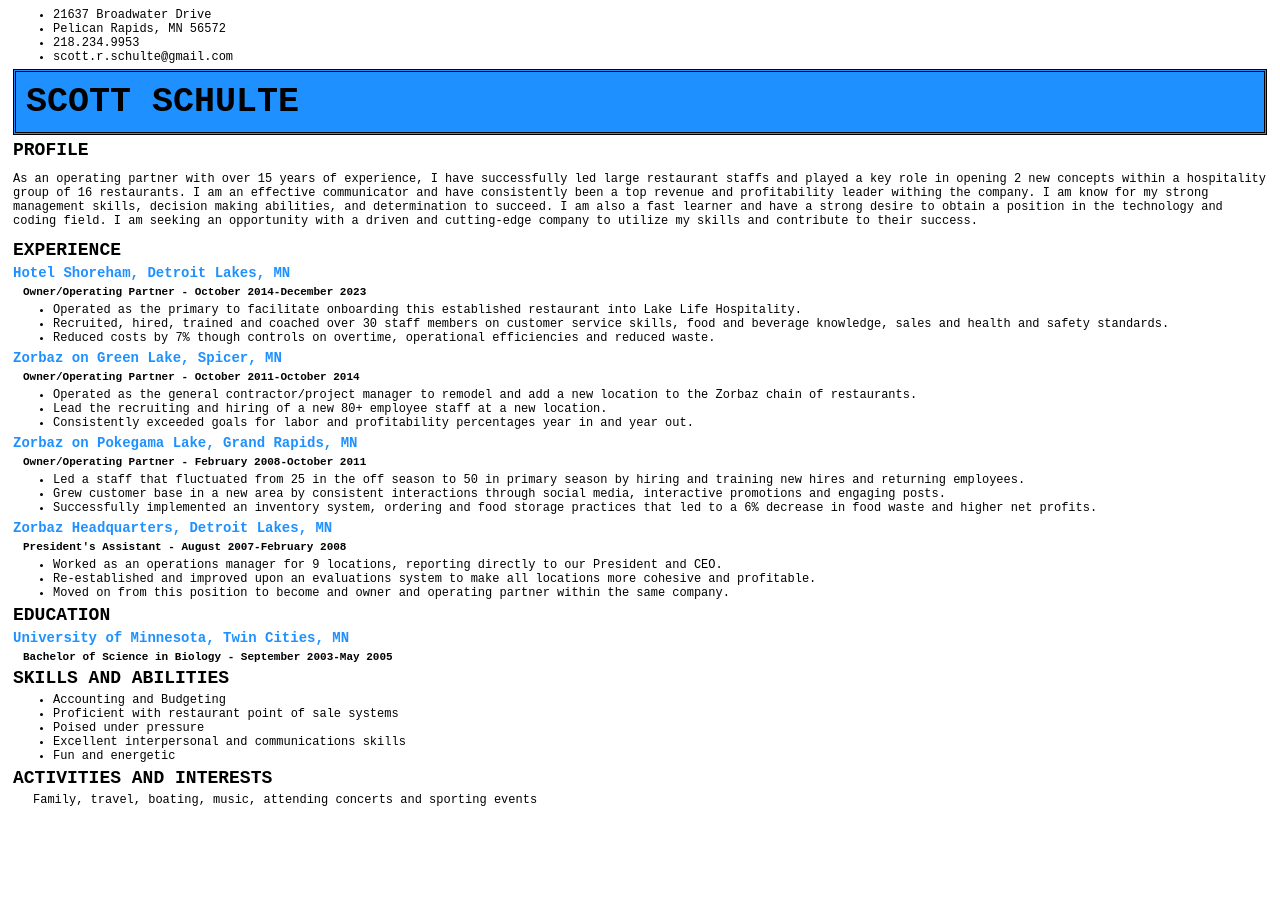
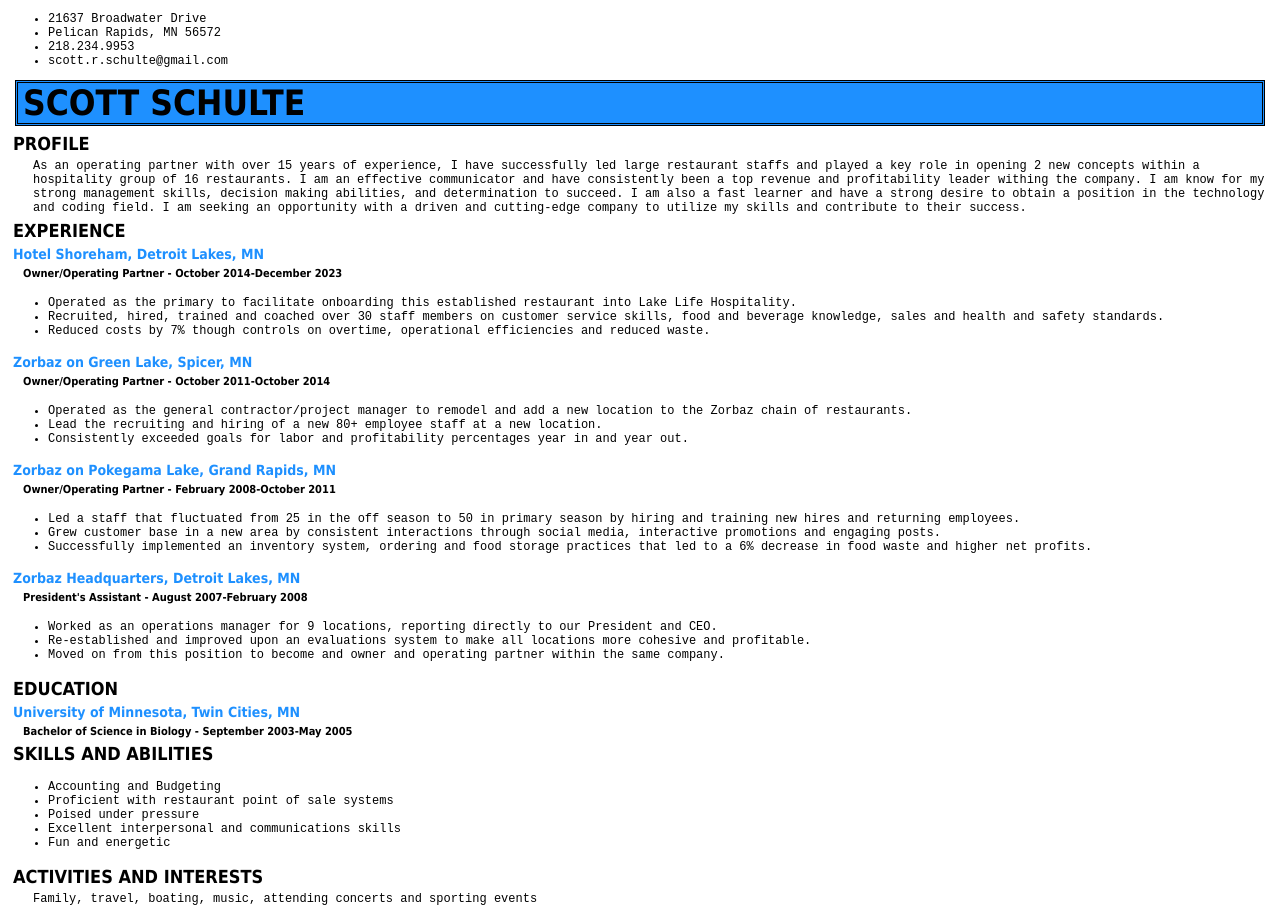
Before and after one commit to sschulte24110/Resume, a plain HTML site: page index.html in a window 1280 px wide. Before the commit the page ends 815 px from the top, so only its background shows below. Drawn offline with Linux system fonts and the light colour scheme.

Commit message:
Update style.css

```diff
--- a/style.css
+++ b/style.css
@@ -1,49 +1,45 @@
+
 
 h1 {
-  font-family: monospace;
+  font-family: "tahoma", "courier new", monospace;
   font-size: 35px;
   background-color: dodgerblue;
   border-style: double;
-  padding: 10px;
-  margin:5px;
+  padding-left: 5px;
+  margin: 7px;
+
 }
 
-.contactinfo {
+.contactinfo, li {
   color: black;
   font-size: 12px;
   font-family: courier new;
 }
 
-.profile, ul {
-  color: black;
-  font-size: 12px;
-  font-family: courier new;
-  margin: 5px;
-}
-
 h4 {
   font-size: 18px;
-  font-family: monospace;
+  font-family: "tahoma", "courier new", monospace;
   margin: 5px;
 }
 
 h5 {
   font-size: 14px;
-  font-family: monospace;
+  font-family: "tahoma", "courier new", monospace;
   color: dodgerblue;
   margin: 5px
 }
 
 h6 {
   font-size: 11px;
-  font-family: monospace;
+  font-family: "tahoma", "courier new", monospace;
   padding-left: 10px;
   margin: 5px
 }
-.interests {
+
+p {
   color: black;
   font-size: 12px;
-  font-family: courier new;
+  font-family: "courier new", "lucida console", monospace;
   padding-left: 20px;
   margin: 5px;
 }
```
